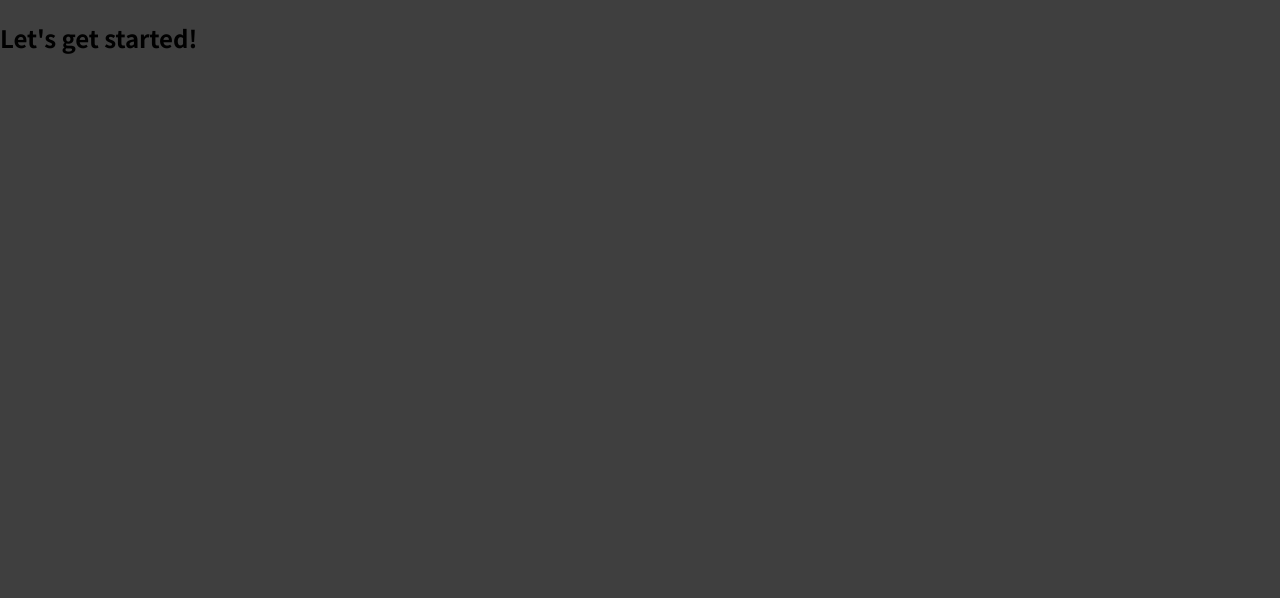
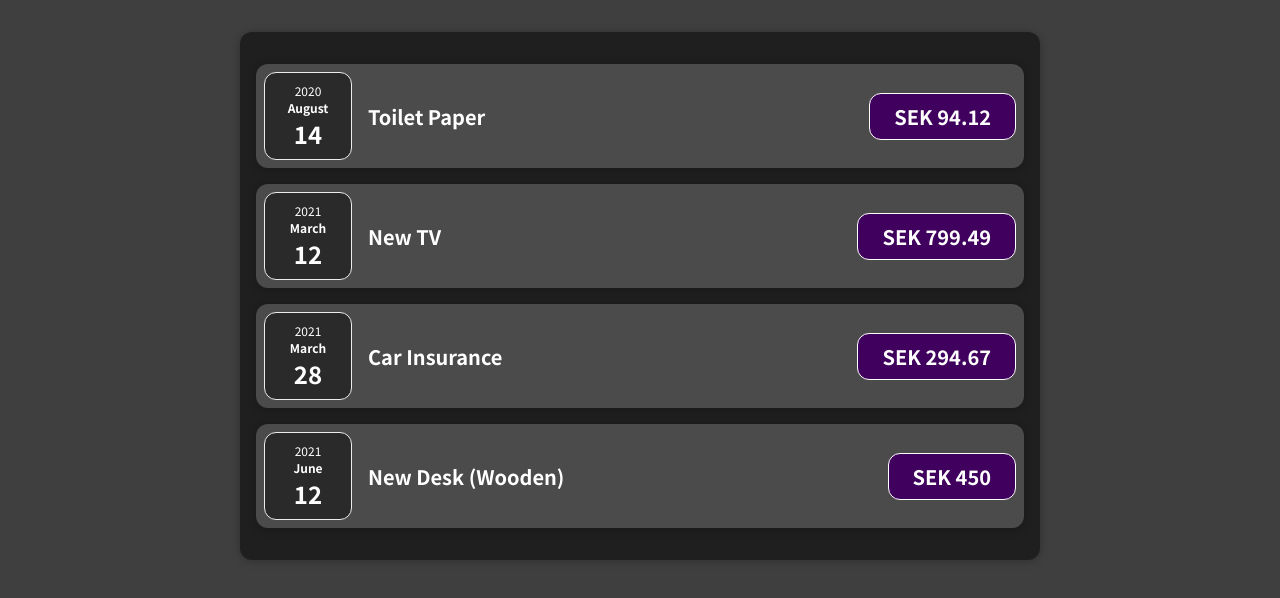
Before and after one commit to moitrayee3009/expense-tracker, a React (Create React App) app: page / in a window 1280 px wide. Shown: the top 598 px of the page. Built offline with nearby package versions, Linux system fonts and the light colour scheme.

Commit message:
Structured code

```diff
--- a/src/App.js
+++ b/src/App.js
@@ -1,9 +1,34 @@
+import React from 'react'
+import Expenses from './components/Expenses/Expenses'
+
 function App() {
+  const expenses = [
+    {
+      id: 'e1',
+      title: 'Toilet Paper',
+      amount: 94.12,
+      date: new Date(2020, 7, 14)
+    },
+    { id: 'e2', title: 'New TV', amount: 799.49, date: new Date(2021, 2, 12) },
+    {
+      id: 'e3',
+      title: 'Car Insurance',
+      amount: 294.67,
+      date: new Date(2021, 2, 28)
+    },
+    {
+      id: 'e4',
+      title: 'New Desk (Wooden)',
+      amount: 450,
+      date: new Date(2021, 5, 12)
+    }
+  ]
+
   return (
     <div>
-      <h2>Let's get started!</h2>
+      <Expenses data={expenses} />
     </div>
-  );
+  )
 }
 
-export default App;
+export default App
--- /dev/null
+++ b/src/components/Expenses/Expense.css
@@ -0,0 +1,7 @@
+.expenses {
+  padding: 1rem;
+  background-color: rgb(31, 31, 31);
+  margin: 2rem auto;
+  width: 50rem;
+  max-width: 95%;
+}
--- /dev/null
+++ b/src/components/Expenses/ExpenseDate.css
@@ -0,0 +1,26 @@
+.expense-date {
+  display: flex;
+  flex-direction: column;
+  width: 5.5rem;
+  height: 5.5rem;
+  border: 1px solid #ececec;
+  background-color: #2a2a2a;
+  color: white;
+  border-radius: 12px;
+  align-items: center;
+  justify-content: center;
+}
+
+.expense-date__month {
+  font-size: 0.75rem;
+  font-weight: bold;
+}
+
+.expense-date__year {
+  font-size: 0.75rem;
+}
+
+.expense-date__day {
+  font-size: 1.5rem;
+  font-weight: bold;
+}
--- /dev/null
+++ b/src/components/Expenses/ExpenseDate.js
@@ -0,0 +1,16 @@
+import React from 'react'
+import './ExpenseDate.css'
+
+export default function ExpenseDate(props) {
+  const year = props.date.getFullYear()
+  const month = props.date.toLocaleString('en-GB', { month: 'long' })
+  const day = props.date.toLocaleString('en-GB', { day: '2-digit' })
+
+  return (
+    <div className='expense-date'>
+      <div className='expense-date__year'>{year}</div>
+      <div className='expense-date__month'>{month}</div>
+      <div className='expense-date__day'>{day}</div>
+    </div>
+  )
+}
--- a/src/components/ExpenseItem.css
+++ b/src/components/Expenses/ExpenseItem.css
@@ -2,10 +2,10 @@
   display: flex;
   justify-content: space-between;
   align-items: center;
-  box-shadow: 0 2px 8px rgba(0, 0, 0, 0.25);
+  /* box-shadow: 0 2px 8px rgba(0, 0, 0, 0.25); */
   padding: 0.5rem;
   margin: 1rem 0;
-  border-radius: 12px;
+  /* border-radius: 12px; */
   background-color: #4b4b4b;
 }
 
--- /dev/null
+++ b/src/components/Expenses/ExpenseItem.js
@@ -0,0 +1,20 @@
+import React from 'react'
+import './ExpenseItem.css'
+import './ExpenseDate'
+import ExpenseDate from './ExpenseDate'
+import Card from '../UI/Card'
+
+function ExpenseItem(props) {
+  return (
+    <Card className='expense-item'>
+      {/* <div>{props.date.toISOString().split('T')[0]}</div> */}
+      <ExpenseDate date={props.date} />
+      <div className='expense-item__description'>
+        <h2>{props.title}</h2>
+        <div className='expense-item__price'>SEK {props.amount}</div>
+      </div>
+    </Card>
+  )
+}
+
+export default ExpenseItem
--- /dev/null
+++ b/src/components/Expenses/Expenses.js
@@ -0,0 +1,21 @@
+import React from 'react'
+import Card from '../UI/Card'
+import './Expense.css'
+import ExpenseItem from './ExpenseItem'
+
+function Expenses(props) {
+  return (
+    <Card className='expenses'>
+      {props.data.map((expense, i) => (
+        <ExpenseItem
+          key={i}
+          title={expense.title}
+          date={expense.date}
+          amount={expense.amount}
+        />
+      ))}
+    </Card>
+  )
+}
+
+export default Expenses
--- /dev/null
+++ b/src/components/UI/Card.css
@@ -0,0 +1,4 @@
+.card {
+  border-radius: 12px;
+  box-shadow: 0 1px 8px rgba(0, 0, 0, 0.25);
+}
--- /dev/null
+++ b/src/components/UI/Card.js
@@ -0,0 +1,9 @@
+import React from 'react'
+import './Card.css'
+
+function Card(props) {
+  const classes = 'card ' + props.className
+  return <div className={classes}>{props.children}</div>
+}
+
+export default Card
```
Also changed, not shown: src/components/ExpenseItem.js (deleted, +0 -7 lines), 1 other file (tests, documents, lock files or other folders).
